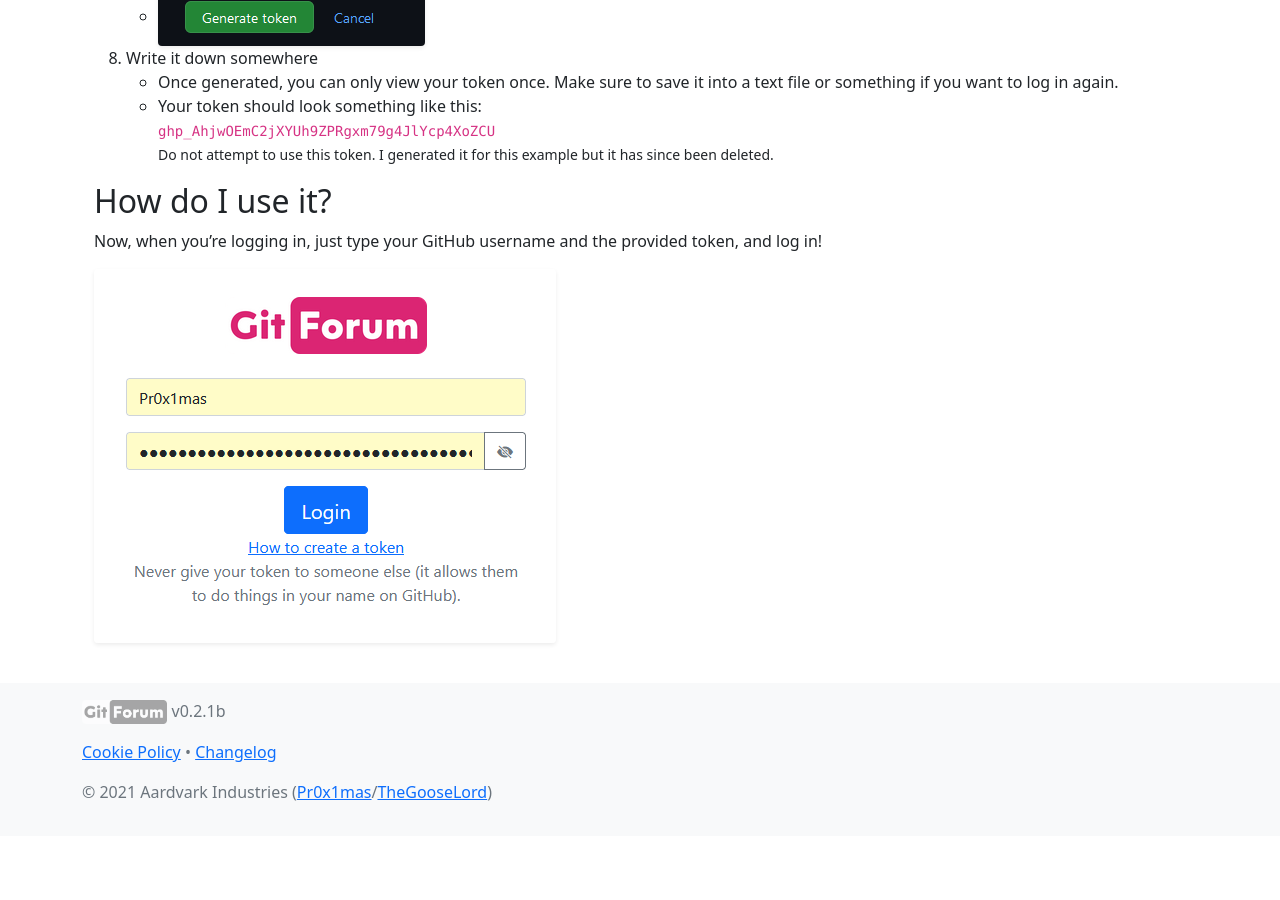
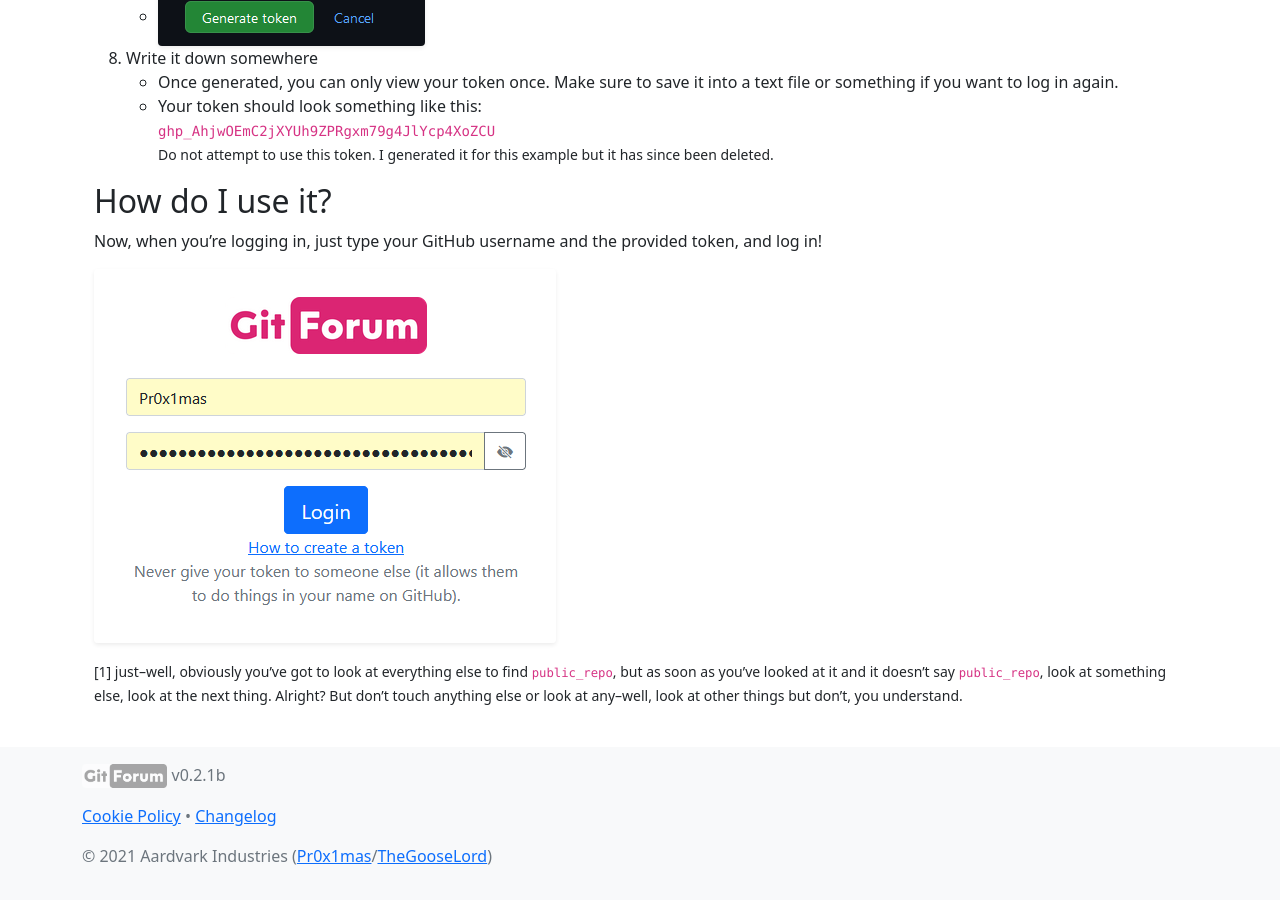
Before and after one commit to Aardvark-Industries/GitForum, a Jekyll site: the page built from token.md, in a window 1280 px wide and 900 px high, scrolled down 2091 px. Built offline with Jekyll 4.4.1, drawn with Linux system fonts in a browser that asks for light colours; nearby versions of some CDN libraries; comment, search, counter and statistics services are not loaded; before the commit the page ends 2927 px from its top, so only the background shows below that.

Commit message:
instructions

```diff
--- a/token.md
+++ b/token.md
@@ -44,3 +44,5 @@ Simply put, a PAT is a code that we attach to the post when we send it to GitHub
 Now, when you're logging in, just type your GitHub username and the provided token, and log in!
 
 ![screenshot](assets/tokensetup/4.png)
+
+<small id="fn1">[1] just--well, obviously you've got to look at everything else to find `public_repo`, but as soon as you've looked at it and it doesn't say `public_repo`, look at something else, look at the next thing. Alright? But don't touch anything else or look at any--well, look at other things but don't, you understand.</small>
```
Also changed, not shown: assets/tokenSetup/1.png, assets/tokenSetup/2.png.
